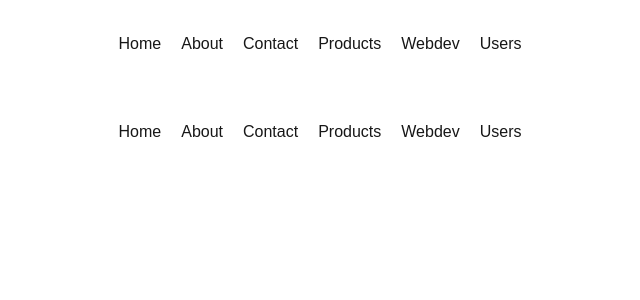
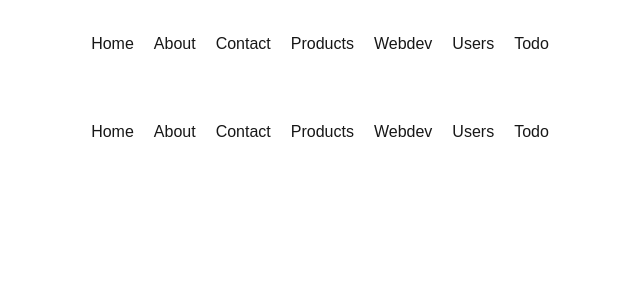
Before and after one commit to farooqzehri/NextJs-intro, a Next.js app: page /navbar in a window 1280 px wide. Shown: the top 300 px of the page, without its empty margins (320-960 px from the left). Built offline with nearby package versions, Linux system fonts and the light colour scheme.

Commit message:
NAVbar Added

```diff
--- a/app/navbar/page.tsx
+++ b/app/navbar/page.tsx
@@ -12,6 +12,7 @@ function Navbar() {
     <Link href="/products">Products</Link>
     <Link href="/products/webdev">Webdev</Link>
     <Link href="/users">Users</Link>
+    <Link href="/todo">Todo</Link>
 
     </div>
     </>
```
